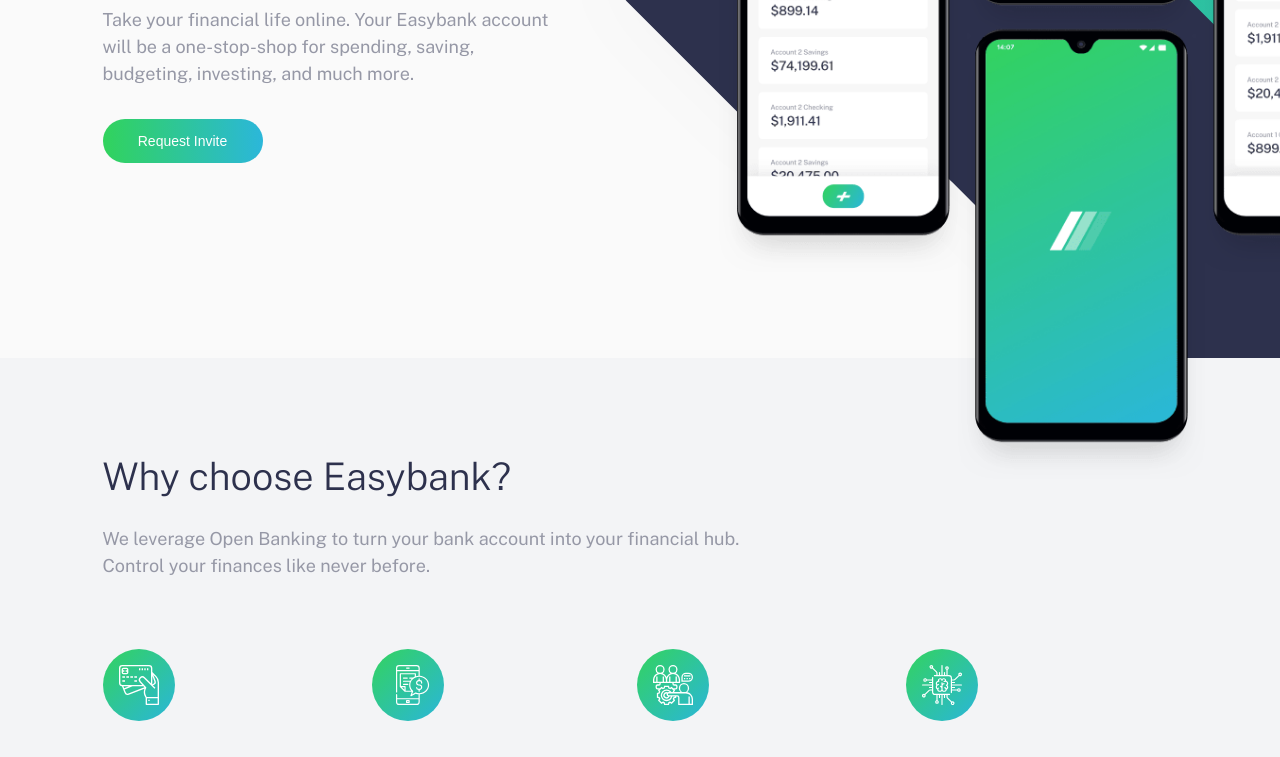
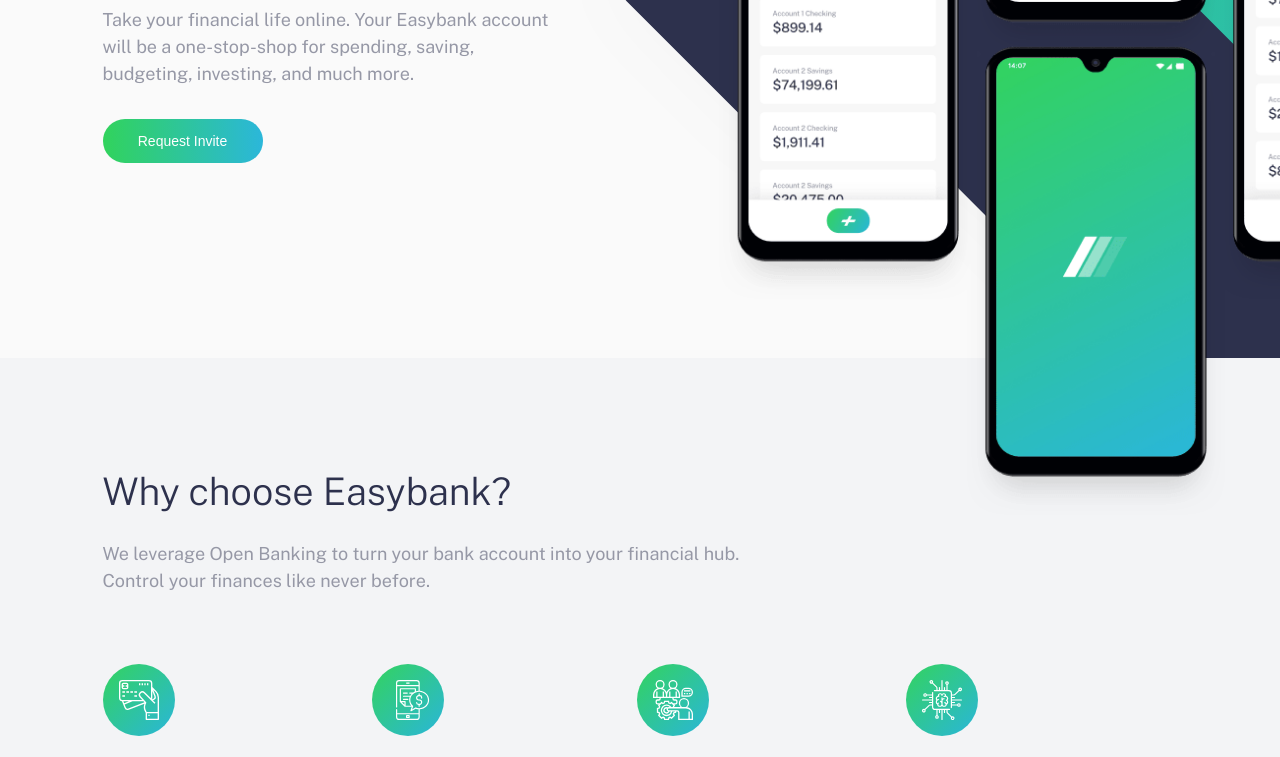
Before and after one commit to ArifKhan27/Easybank-Landing-page-by-FEM, a plain HTML site: page index.html in a window 1280 px wide. Shown: the part 372-1129 px from the top of the page. Drawn offline with nearby package versions, Linux system fonts and the light colour scheme.

Commit message:
fixing some issue

```diff
--- a/SCSS/_articles.scss
+++ b/SCSS/_articles.scss
@@ -3,12 +3,16 @@
 
     .container {
         padding-top: 82px;
-        padding-bottom: 75px;
+        padding-bottom: 82px;
     }
 
     h2 {
         text-align: center;
         padding-bottom: 28px;
+        @include breakpoint-up (tablet) {
+            text-align: left;
+            padding-bottom: 42px;
+        }
     }
 
     .contents {
--- a/SCSS/_features.scss
+++ b/SCSS/_features.scss
@@ -5,8 +5,8 @@
     padding-bottom: 60px;
     @include breakpoint-up (tablet) {
         text-align: left;
-        padding-top: 95px;
-        padding-bottom: 90px;
+        padding-top: 110px;
+        padding-bottom: 95px;
     }
 
     .container {
--- a/SCSS/_hero.scss
+++ b/SCSS/_hero.scss
@@ -45,7 +45,7 @@
                         width: 100%;
                         height: 133%;
                         background-image: url(../images/image-mockups.png);
-                        background-size: 75%;
+                        background-size: 78%;
                         background-repeat: no-repeat;
                         background-position: 165px -116px;
                     }
```
Also changed, not shown: SCSS/style.css, 1 other file.
